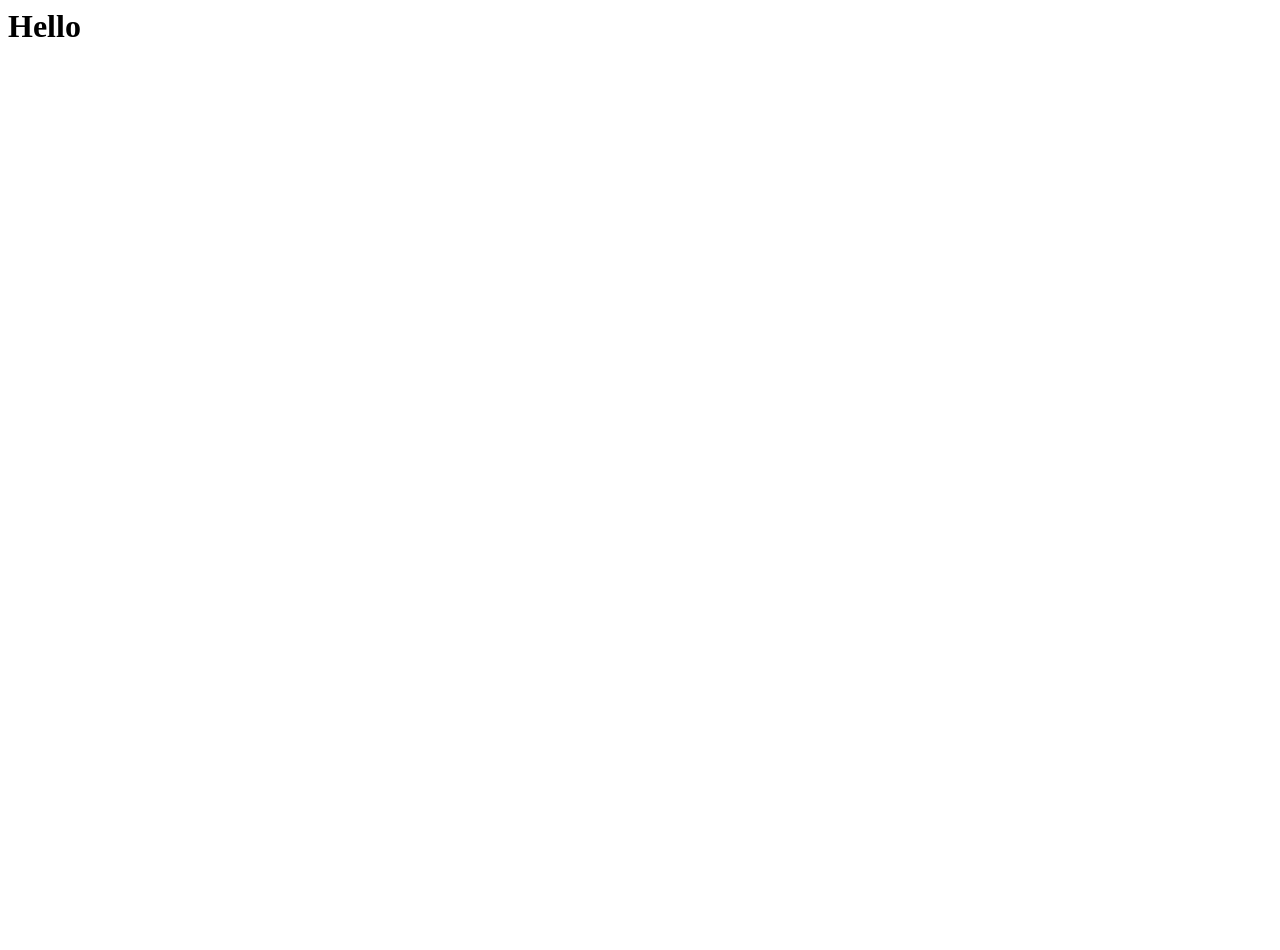
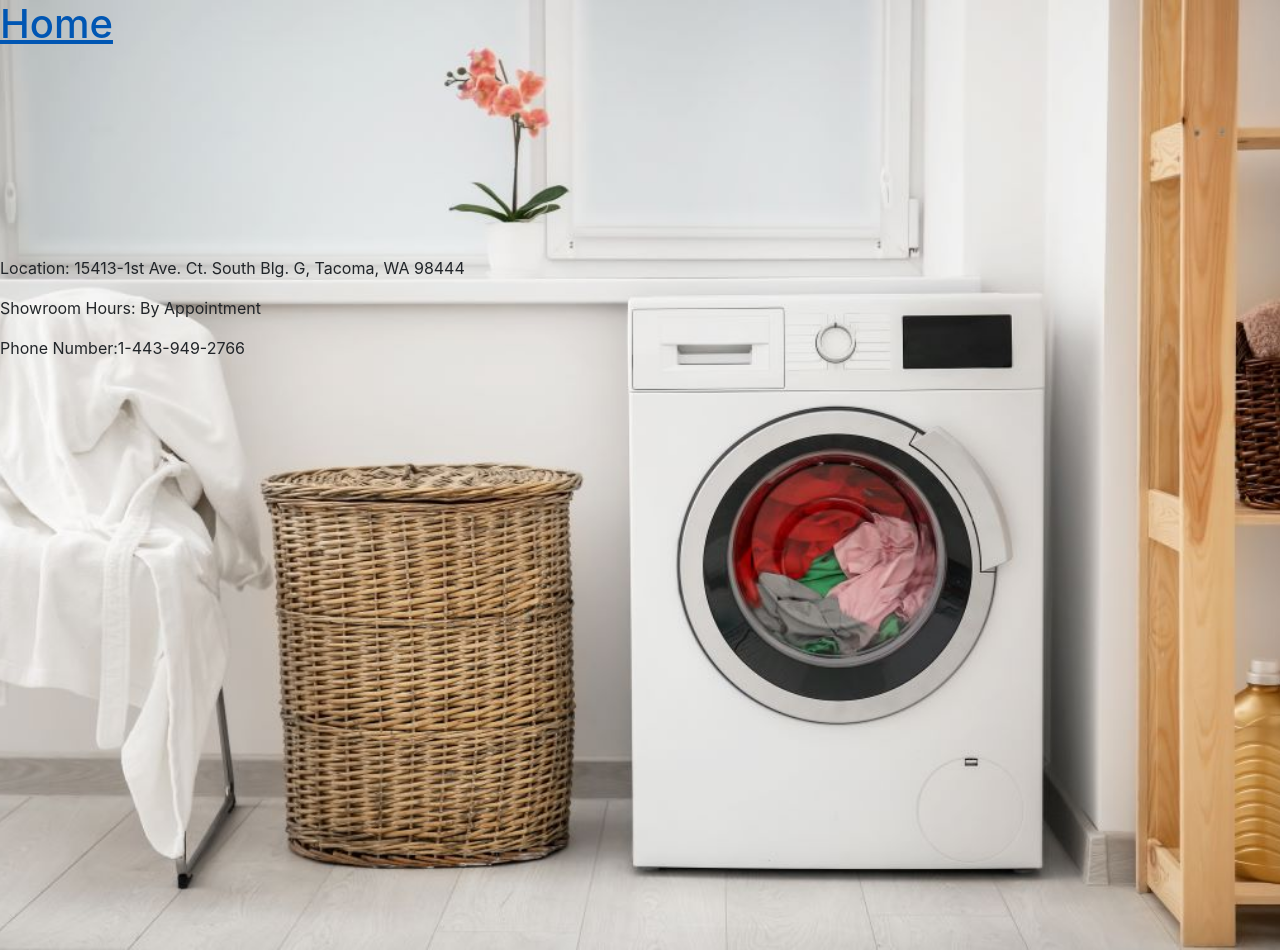
Before and after one commit to kodiakshuksan/Mathias_Appliances, a plain HTML site: page storeInfo.html in a window 1280 px wide. Before the commit the page ends 800 px from the top, so only its background shows below. Drawn offline with nearby package versions, Linux system fonts and the light colour scheme.

Commit message:
two pages with text and images

```diff
--- /dev/null
+++ b/infoStyle.css
@@ -0,0 +1,16 @@
+.laundryPic {
+  background-image: url("images/storeInfoPic.jpg");
+  background-repeat: no-repeat;
+  width: 1038px;
+  height: 950px;
+  background-size: cover;
+  background-position: center;
+  background-position: bottom;
+}
+
+.hello1 {
+  color: #4e342e;
+  justify-content: center;
+  padding-top: 200px;
+  text-align: center;
+}
--- a/storeInfo.html
+++ b/storeInfo.html
@@ -1,13 +1,27 @@
+<!DOCTYPE html>
 <html lang="en">
 <head>
     <meta charset="UTF-8">
     <meta http-equiv="X-UA-Compatible" content="IE=edge">
     <meta name="viewport" content="width=device-width, initial-scale=1.0">
+    <link rel="stylesheet" href="https://maxcdn.bootstrapcdn.com/bootstrap/4.0.0/css/bootstrap.min.css" integrity="sha384-Gn5384xqQ1aoWXA+058RXPxPg6fy4IWvTNh0E263XmFcJlSAwiGgFAW/dAiS6JXm" crossorigin="anonymous">
+    <link rel="stylesheet" type="text/css" href="infostyle.css">
     <title>Mathias Appliances</title>
 </head>
-<body>
+<body class="laundryPic">
    <main>
-       <h1>Hello</h1>
-   </main>
+        <section>
+            <div>
+                <h1>
+                <a href="./index.html" target="_blank" >Home</a></h1>
+            </div>
+            <div class="hello1">
+
+            </div>
+                <p className="address">Location: 15413-1st Ave. Ct. South Blg. G, Tacoma, WA 98444</p>
+                <p className="hours">Showroom Hours: By Appointment</p>
+                <p className="phoneNumber">Phone Number:1-443-949-2766</p>
+        </section>
+    </main>
 </body>
 </html>
```
Also changed, not shown: index.html (+1 -0 lines), images/storeInfoPic.jpg (added).
